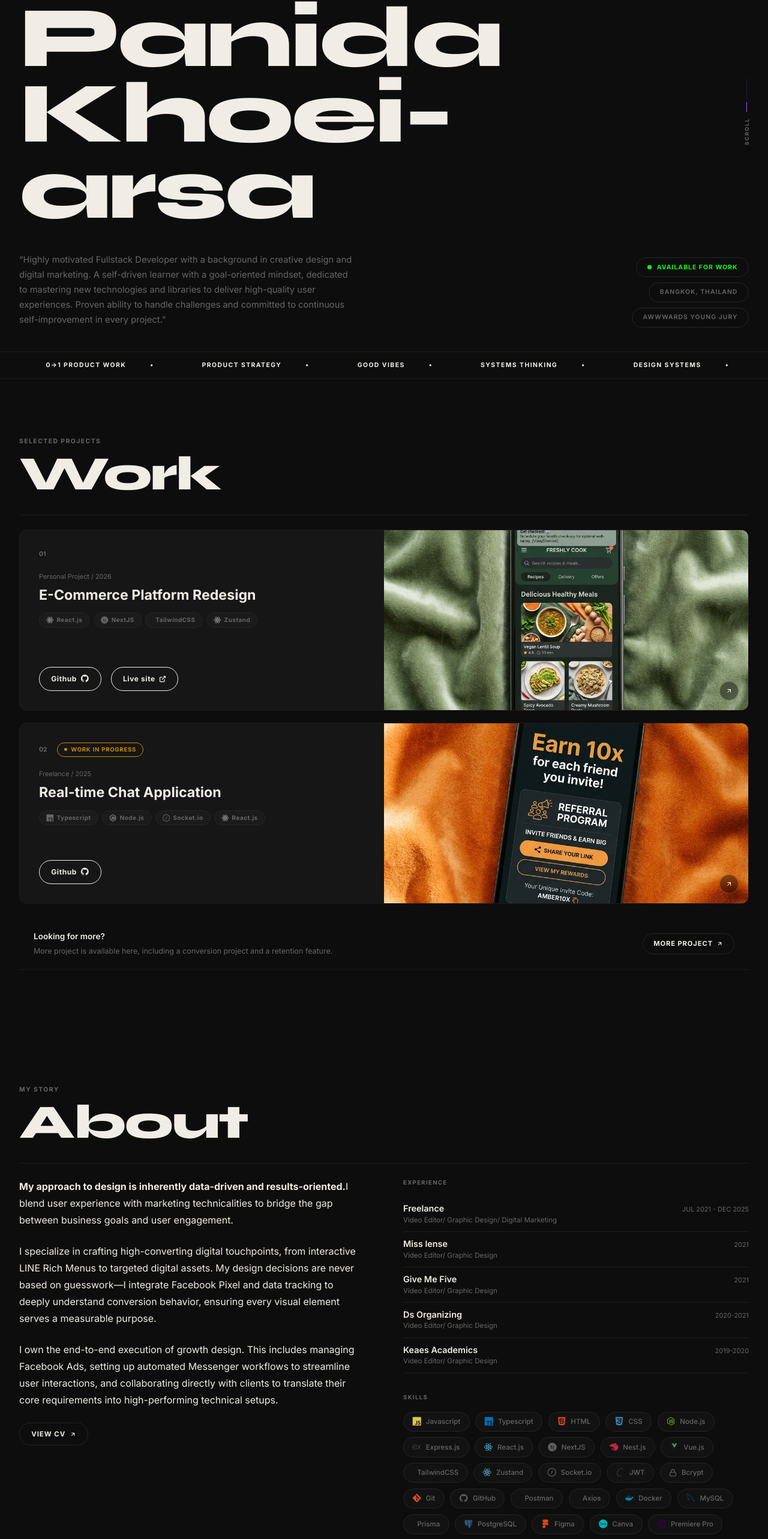
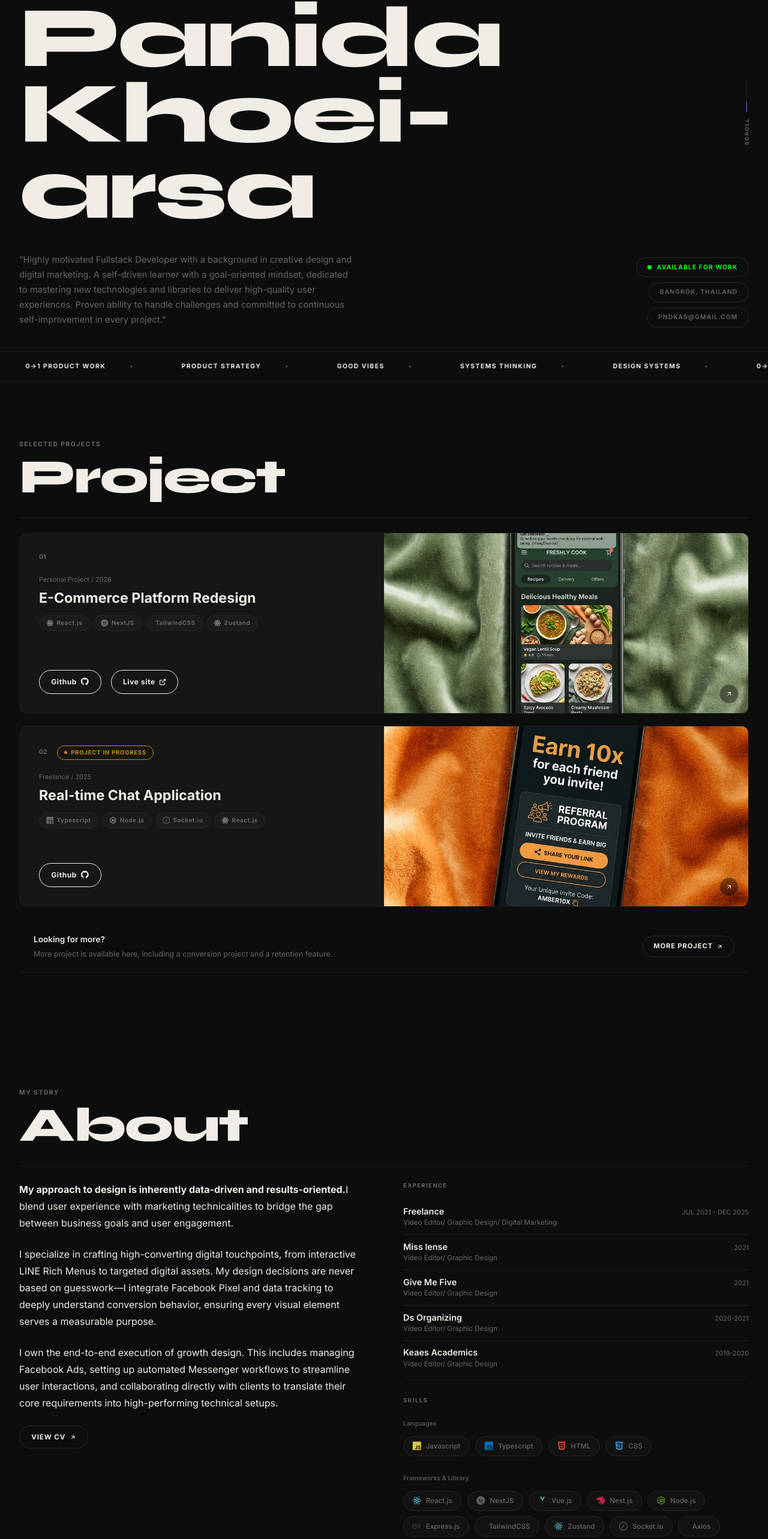
Before and after one commit to pndkas/portfolio, a Next.js app: page / in a window 1280 px wide. Shown: the part 214-2780 px from the top of the page at 60% size. Built offline with nearby package versions, Linux system fonts and the light colour scheme.

Commit message:
fix: bug slide

```diff
--- a/app/components/About.tsx
+++ b/app/components/About.tsx
@@ -12,42 +12,55 @@ const experience = [
   { company: "Keaes Academics", role: "Video Editor/ Graphic Design", period: "2019-2020" },
 ];
 
-// const awards = [
-//   { title: "Best Mobile Banking App, Western Europe", org: "Global Finance", date: "Sep 2018" },
-//   { title: "Best Mobile Tech Project", org: "The Banker Tech Project Awards", date: "Oct 2018" },
-//   { title: "Best Project - Innovative Touchpoints & Connected Services", org: "BAI Global Innovation Awards", date: "Oct 2018" },
-//   { title: "Silver - Digital New Service or Application", org: "London Design Awards", date: "Nov 2018" },
-// ];
-
-const SKILLS_LIST = [
+const SKILLS_DATA = [
+  {
+    category: "Languages",
+    skills: [
       { label: "Javascript", icon: "devicon-javascript-plain colored" },
       { label: "Typescript", icon: "devicon-typescript-plain colored" },
       { label: "HTML", icon: "devicon-html5-plain colored" },
       { label: "CSS", icon: "devicon-css3-plain colored" },
+    ]
+  },
+  {
+    category: "Frameworks & Library",
+    skills: [
+      { label: "React.js", icon: "devicon-react-original colored" },
+      { label: "NextJS", icon: "devicon-nextjs-plain" },
+      { label: "Vue.js", icon: "devicon-vuejs-plain colored" },
+      { label: "Nest.js", icon: "devicon-nestjs-plain colored" },
       { label: "Node.js", icon: "devicon-nodejs-plain colored" },
       { label: "Express.js", icon: "devicon-express-original" },
-  { label: "React.js", icon: "devicon-react-original colored" },
-  { label: "NextJS", icon: "devicon-nextjs-plain" },
-  { label: "Nest.js", icon: "devicon-nestjs-plain colored" },
-  { label: "Vue.js", icon: "devicon-vuejs-plain colored" },
       { label: "TailwindCSS", icon: "devicon-tailwindcss-original colored" },
       { label: "Zustand", icon: "devicon-react-original colored" },
       { label: "Socket.io", icon: "devicon-socketio-original" },
-  { label: "JWT", icon: "devicon-ssh-plain" }, // JWT doesn't have an icon in devicon, using generic security
-  { label: "Bcrypt", icon: "lock" }, // We'll handle Lucide separately
+      { label: "Axios", icon: "devicon-azuresqldatabase-plain" },
+      { label: "JWT", icon: "devicon-ssh-plain" },
+      { label: "Bcrypt", icon: "lock" },
+    ]
+  },
+  {
+    category: "Deployment & Database",
+    skills: [
+      { label: "PostgreSQL", icon: "devicon-postgresql-plain colored" },
+      { label: "MySQL", icon: "devicon-mysql-plain colored" },
+      { label: "Prisma", icon: "devicon-prisma-original" },
+      { label: "Docker", icon: "devicon-docker-plain colored" },
       { label: "Git", icon: "devicon-git-plain colored" },
       { label: "GitHub", icon: "devicon-github-original" },
       { label: "Postman", icon: "devicon-postman-plain colored" },
-  { label: "Axios", icon: "devicon-azuresqldatabase-plain" }, // Axios generic
-  { label: "Docker", icon: "devicon-docker-plain colored" },
-  { label: "MySQL", icon: "devicon-mysql-plain colored" },
-  { label: "Prisma", icon: "devicon-prisma-original" },
-  { label: "PostgreSQL", icon: "devicon-postgresql-plain colored" },
+    ]
+  },
+  {
+    category: "Graphic",
+    skills: [
       { label: "Figma", icon: "devicon-figma-plain colored" },
       { label: "Canva", icon: "devicon-canva-original colored" },
       { label: "Premiere Pro", icon: "devicon-premierepro-plain colored" },
       { label: "Photoshop", icon: "devicon-photoshop-plain colored" },
       { label: "Illustrator", icon: "devicon-illustrator-plain colored" },
+    ]
+  }
 ];
 
 export default function About() {
@@ -148,37 +161,20 @@ export default function About() {
             ))}
           </div>
 
-          {/* Awards */}
-          {/* <div style={{ marginBottom: "2rem" }}>
-            <p style={{ fontSize: "0.6rem", fontWeight: 700, letterSpacing: "0.14em", color: "var(--muted)", textTransform: "uppercase", marginBottom: "1rem" }}>
-              Awards
-            </p>
-            {awards.map((a, i) => (
-              <div
-                key={i}
-                style={{
-                  display: "flex", justifyContent: "space-between",
-                  alignItems: "baseline", padding: "0.65rem 0",
-                  borderBottom: "1px solid var(--border-sub)",
-                  gap: "1rem",
-                }}
-              >
-                <div>
-                  <div style={{ fontSize: "0.88rem", fontWeight: 600, color: "var(--text)", lineHeight: 1.3 }}>{a.title}</div>
-                  <div style={{ fontSize: "0.7rem", color: "var(--muted)" }}>{a.org}</div>
-                </div>
-                <span style={{ fontSize: "0.68rem", color: "var(--muted)", whiteSpace: "nowrap" }}>{a.date}</span>
-              </div>
-            ))}
-          </div> */}
-
           {/* Skills */}
           <div>
-            <p style={{ fontSize: "0.6rem", fontWeight: 700, letterSpacing: "0.14em", color: "var(--muted)", textTransform: "uppercase", marginBottom: "1rem" }}>
+            <p style={{ fontSize: "0.6rem", fontWeight: 700, letterSpacing: "0.14em", color: "var(--muted)", textTransform: "uppercase", marginBottom: "1.5rem" }}>
               Skills
             </p>
+
+            <div style={{ display: "flex", flexDirection: "column", gap: "1.8rem" }}>
+              {SKILLS_DATA.map((cat) => (
+                <div key={cat.category}>
+                  <p style={{ fontSize: "0.65rem", fontWeight: 600, color: "var(--muted)", marginBottom: "0.75rem", opacity: 0.8 }}>
+                    {cat.category}
+                  </p>
                   <div style={{ display: "flex", flexWrap: "wrap", gap: "0.6rem" }}>
-              {SKILLS_LIST.map((s) => (
+                    {cat.skills.map((s) => (
                       <span
                         key={s.label}
                         style={{
@@ -219,6 +215,9 @@ export default function About() {
                     ))}
                   </div>
                 </div>
+              ))}
+            </div>
+          </div>
         </div>
       </motion.div>
     </section>
--- a/app/components/Contact.tsx
+++ b/app/components/Contact.tsx
@@ -9,9 +9,8 @@ export default function Contact() {
 
   const socials = [
     { label: "EMAIL", href: "mailto:pndkas@gmail.com" },
+    { label: "GITHUB", href: "https://github.com/pndkas/" },
     { label: "LINKEDIN", href: "https://linkedin.com" },
-    { label: "DRIBBBLE", href: "https://dribbble.com" },
-    { label: "GUMROAD", href: "https://gumroad.com" },
   ];
 
   return (
--- a/app/components/Hero.tsx
+++ b/app/components/Hero.tsx
@@ -3,11 +3,6 @@
 import { motion, Variants } from "framer-motion";
 
 const TICKER_ITEMS = [
-  "PRODUCT STRATEGY",
-  "GOOD VIBES",
-  "SYSTEMS THINKING",
-  "DESIGN SYSTEMS",
-  "0→1 PRODUCT WORK",
   "PRODUCT STRATEGY",
   "GOOD VIBES",
   "SYSTEMS THINKING",
@@ -39,8 +34,8 @@ export default function Hero() {
           100% { transform: scaleY(0) translateY(0); transform-origin: bottom; }
         }
         @keyframes marquee {
-          from { transform: translateX(0); }
-          to   { transform: translateX(-50%); }
+          from { transform: translate3d(0, 0, 0); }
+          to   { transform: translate3d(-50%, 0, 0); }
         }
       `}</style>
 
@@ -204,7 +199,7 @@ export default function Hero() {
                   textTransform: "uppercase",
                 }}
               >
-                Awwwards Young Jury
+                pndkas@gmail.com
               </div>
             </div>
           </motion.div>
@@ -212,25 +207,29 @@ export default function Hero() {
       </section>
 
       {/* ── Marquee ticker ── */}
-      < div
+      <div
         style={{
           overflow: "hidden",
+          whiteSpace: "nowrap",
           borderTop: "1px solid var(--border-sub)",
           borderBottom: "1px solid var(--border-sub)",
-          padding: "0.85rem 0",
+          padding: "1rem 0",
           background: "var(--bg)",
-        }
-        }
+          display: "flex",
+          alignItems: "center",
+          position: "relative",
+        }}
       >
         <div
           style={{
             display: "flex",
-            gap: "0",
             width: "max-content",
-            animation: "marquee 22s linear infinite",
+            animation: "marquee 40s linear infinite",
+            willChange: "transform",
           }}
         >
-          {TICKER_ITEMS.map((item, i) => (
+          {/* Map 4 times to ensure it covers even ultra-wide screens */}
+          {[...TICKER_ITEMS, ...TICKER_ITEMS, ...TICKER_ITEMS, ...TICKER_ITEMS].map((item, i) => (
             <span
               key={i}
               style={{
@@ -239,12 +238,14 @@ export default function Hero() {
                 letterSpacing: "0.14em",
                 color: "var(--cursor)",
                 textTransform: "uppercase",
-                whiteSpace: "nowrap",
                 padding: "0 2.5rem",
+                display: "flex",
+                alignItems: "center",
+                flexShrink: 0,
               }}
             >
               {item}
-              <span style={{ marginLeft: "2.5rem", color: "var(--cursor)" }}>•</span>
+              <span style={{ marginLeft: "2.5rem", color: "var(--cursor)", opacity: 0.3 }}>•</span>
             </span>
           ))}
         </div>
--- a/app/components/Work.tsx
+++ b/app/components/Project.tsx
@@ -47,7 +47,7 @@ const cardFade: Variants = {
   show: { opacity: 1, y: 0, transition: { duration: 0.6, ease: [0.4, 0, 0.2, 1] } },
 };
 
-export default function Work() {
+export default function Project() {
   const ref = useRef(null);
   const inView = useInView(ref, { once: true, margin: "-80px" });
 
@@ -64,7 +64,7 @@ export default function Work() {
           Selected Projects
         </p>
         <h2 style={{ fontFamily: "var(--font-syne), sans-serif", fontSize: "clamp(3rem, 8vw, 5rem)", fontWeight: 900, letterSpacing: "-0.03em", lineHeight: 0.9, color: "var(--text)" }}>
-          Work
+          Project
         </h2>
       </motion.div>
 
@@ -102,7 +102,7 @@ export default function Work() {
                       fontSize: "0.6rem", fontWeight: 700, letterSpacing: "0.08em", color: "#c88a00",
                     }}>
                       <span style={{ width: 5, height: 5, borderRadius: "50%", background: "#c88a00" }} />
-                      WORK IN PROGRESS
+                      PROJECT IN PROGRESS
                     </span>
                   )}
                 </div>
--- a/app/page.tsx
+++ b/app/page.tsx
@@ -1,6 +1,6 @@
 import Navbar from "./components/Navbar";
 import Hero from "./components/Hero";
-import Work from "./components/Work";
+import Work from "./components/Project";
 import About from "./components/About";
 import Contact from "./components/Contact";
 import Footer from "./components/Footer";
--- a/app/projects/page.tsx
+++ b/app/projects/page.tsx
@@ -3,7 +3,7 @@
 import { motion, Variants } from "framer-motion";
 import Image from "next/image";
 import Link from "next/link";
-import { projects } from "../components/Work";
+import { projects } from "../components/Project";
 import Navbar from "../components/Navbar";
 import Cursor from "../components/Cursor";
 
```
Lines whose indentation alone changed are shown as unchanged.
